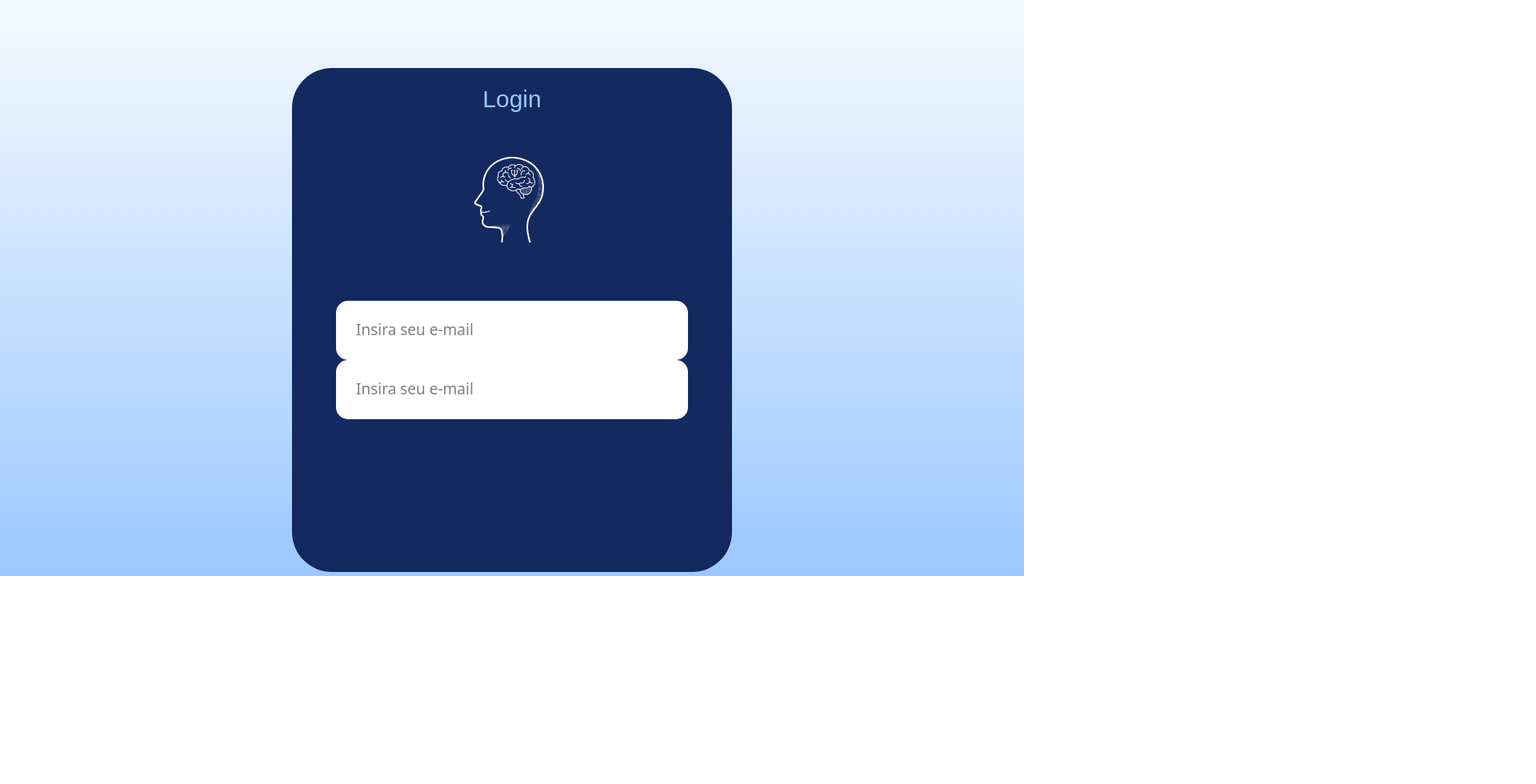
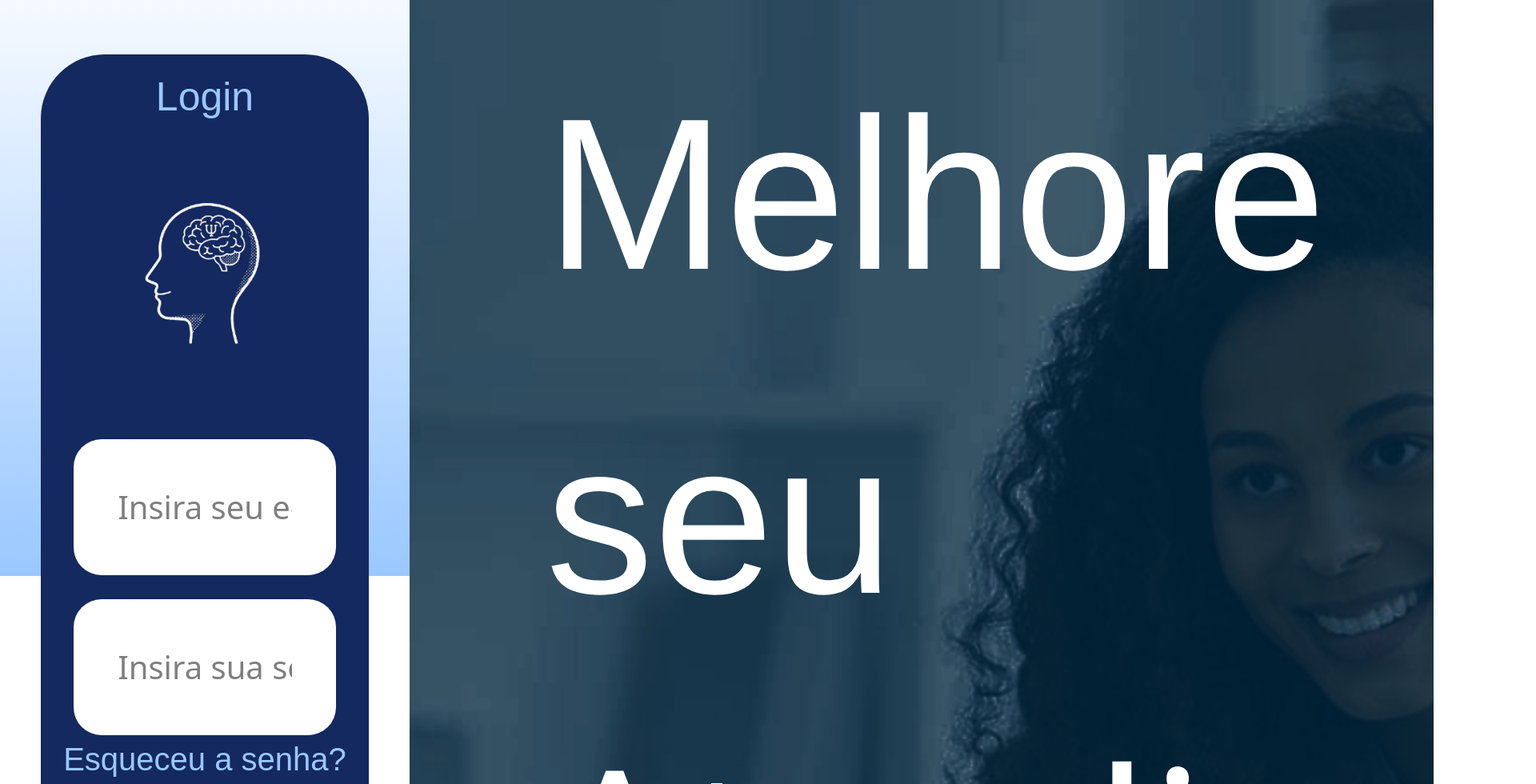
Before and after one commit to tfnt128/Psidly, a React (Vite) app in the folder Psidly-FrontEnd/: page /login in a window 1280 px wide. Shown: the part 80-1060 px from the top of the page at 80% size, 1920 px wide, since content can reach past the window. Before the commit the page ends 800 px from the top, so only its background shows below. Built offline with nearby package versions, Linux system fonts and the light colour scheme.

Commit message:
Finalização estilização tela de login

```diff
--- a/Psidly-FrontEnd/src/components/General/Input.jsx
+++ b/Psidly-FrontEnd/src/components/General/Input.jsx
@@ -1,7 +1,7 @@
-export default function Input({PlaceHolder, Style}){
+export default function Input({PlaceHolder, Style, Type}){
     return(
         <>
-            <input className={`${Style}`} placeholder={PlaceHolder}/>
+            <input className={`${Style}`} placeholder={PlaceHolder} type={Type}/>
         </>
     )
 }
--- a/Psidly-FrontEnd/src/components/Login/LoginBox.jsx
+++ b/Psidly-FrontEnd/src/components/Login/LoginBox.jsx
@@ -1,17 +1,22 @@
 import PessoaCerebro from "../../assets/icons/pessoacerebro.png"
 import Input from "../General/Input"
+import Button from "../General/Button"
 
 export default function LoginBox(){
 
     return(
-        <div className="flex flex-col items-center mt-20 bg-terciario rounded-[50px] w-[550px] h-[630px]">
-            <h1 className="font-lexenddeca color-terciario text-[30px] mt-4">Login</h1>
-            <img src={PessoaCerebro} className="w-[250px] -ml-10 -mt-5"/>
-            <Input Style={"w-[80%] bg-primario p-[25px] rounded-[15px] placeholder:text-[19px] placeholder:font-lexenddeca"} PlaceHolder={'Insira seu e-mail'}/>
-            <Input Style={"w-[80%] bg-primario p-[25px] rounded-[15px] placeholder:text-[19px] placeholder:font-lexenddeca"} PlaceHolder={'Insira seu e-mail'}/>
-
-
-
+        <div className="flex flex-col items-center mt-20 bg-terciario rounded-[30px] md:rounded-[80px] w-[80%] min-w-[80%] h-[510px] md:h-[1500px]">
+            <h1 className="font-lexenddeca color-terciario text-[20px] md:text-[50px] mt-4">Login</h1>
+            <img src={PessoaCerebro} className="w-[200px] md:w-[500px] -ml-6 md:-ml-15 -mt-5"/>
+            <Input Style={"w-[80%] outline-none bg-primario p-[15px] md:p-[55px] rounded-[15px] md:rounded-[35px] md:text-[40px] placeholder:text-[15px] md:placeholder:text-[40px] placeholder:font-lexenddeca"} PlaceHolder={'Insira seu e-mail'} Type={"email"}/>
+            <Input Style={"w-[80%] outline-none bg-primario p-[15px] md:p-[55px] rounded-[15px] md:rounded-[35px] md:text-[40px] placeholder:text-[15px] md:placeholder:text-[40px] placeholder:font-lexenddeca mt-[15px] md:mt-[30px]"} PlaceHolder={'Insira sua senha'} Type={"password"}/>
+            <div className="flex flex-row items-start">
+                <h2 className="font-lexenddeca text-[12px] md:text-[40px] color-terciario"><a>Esqueceu a senha?</a></h2>
+            </div>
+            <div className="flex md:w-[800px] flex-row items-center gap-2.5 md:gap-5 mt-[60px] md:mt-[90px]">
+                <Button Style={"w-[80%] bg-secundario color-quarternario min-w-[130px] min-h-[60px] md:h-[150px] rounded-[15px] md:rounded-[30px] font-lexenddeca text-[15px] md:text-[40px]"} Text={"Cadastrar"}/>
+                <Button Style={"w-[80%] bg-secundario color-quarternario min-w-[130px] min-h-[60px] md:h-[150px] rounded-[15px] md:rounded-[30px] font-lexenddeca text-[15px] md:text-[40px]"} Text={"Entrar"}/>
+            </div>
         </div>
     )
 }
--- /dev/null
+++ b/Psidly-FrontEnd/src/components/Login/SideImg.jsx
@@ -0,0 +1,9 @@
+export default function SideImg({BgImg, LexendFrase, AboretoFrase, SubFrase}){
+    return(
+        <div className={`${BgImg} w-full h-min-screen`}>
+            <h1 className="ml-[170px] mt-30 font-lexenddeca text-[270px] color-secundario">{LexendFrase}</h1>
+            <h1 className="ml-[170px] font-aboreto text-[270px] color-secundario">{AboretoFrase}</h1>
+            <p className="ml-[170px] font-lexenddeca color-secundario text-[80px] mt-[100px] w-[2000px]">{SubFrase}</p>
+        </div>
+    )
+}
--- a/Psidly-FrontEnd/src/index.css
+++ b/Psidly-FrontEnd/src/index.css
@@ -78,3 +78,10 @@
         background-image: url('./assets/bg-images/bgicarregamentodesktop.png');
     }
 }
+
+.bg-sideimglogin {
+    background-image: url('./assets/bg-images/bgisideimglogin.png');
+    background-size: cover;
+    background-position: center;
+    background-repeat: no-repeat;
+}
--- a/Psidly-FrontEnd/src/pages/LoginPages/Login.jsx
+++ b/Psidly-FrontEnd/src/pages/LoginPages/Login.jsx
@@ -1,12 +1,24 @@
 import LoginBox from "../../components/Login/LoginBox"
+import SideImg from "../../components/Login/SideImg"
 import Title from "../../components/Titles/Title"
 
 export default function Login(){
     return(
-        <div className="w-full h-screen bg-linear-to-b from-[#ffffff] to-[#9AC8FF] flex flex-col items-center">
-            <Title Style={'w-[25%] lg:w-[10%]'}/>
-            <LoginBox/>
-        </div>
-
+        <>
+            <div className="flex md:hidden">
+                <div className="w-full h-screen bg-linear-to-b from-[#ffffff] to-[#9AC8FF] flex flex-col items-center">
+                    <Title Style={'w-[25%] lg:w-[20%]'}/>
+                    <LoginBox/>
+                </div>
+            </div>
+            <div className="hidden md:flex">
+                <div className="w-[40%] h-screen bg-linear-to-b from-[#ffffff] to-[#9AC8FF] flex flex-col items-center">
+                    <Title Style={'w-[25%] lg:w-[20%]'}/>
+                    <LoginBox/>
+                </div>
+                <SideImg BgImg={"bg-sideimglogin"} LexendFrase={"Melhore seu"} AboretoFrase={"Atendimento psicológico."}
+                    SubFrase={"Deseja ter maior agilidade e praticidade em suas consultas e oferecer melhor acompanhamento para seu paciente? Conte com Psidly!"}/>
+            </div>
+        </>
     )
 }
```
Also changed, not shown: Psidly-FrontEnd/src/assets/bg-images/bgisideimglogin.png (added).
